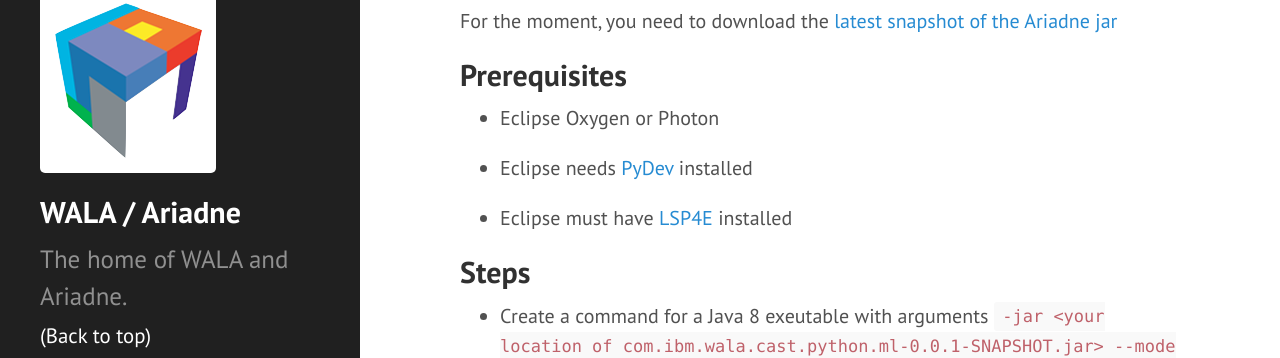
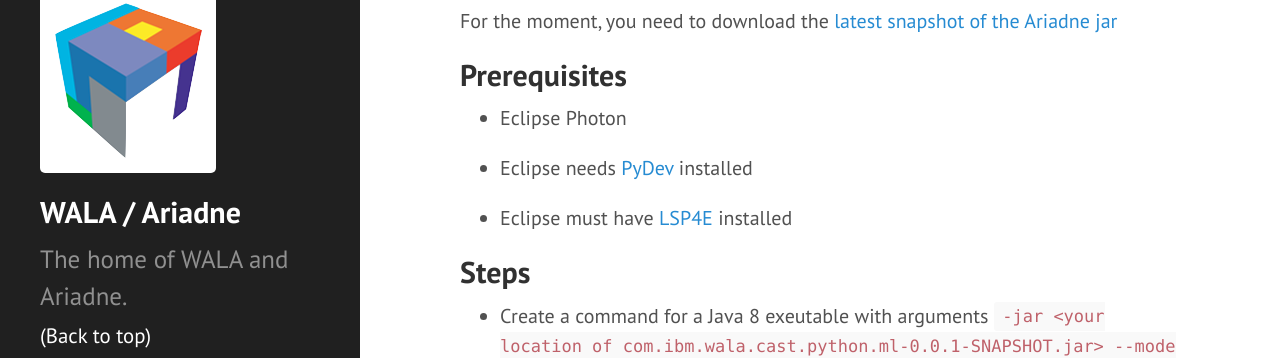
Before and after one commit to wala/wala.github.io, a Jekyll site: the page built from IDE/eclipse.md, in a window 1280 px wide. Shown: the part 192-550 px from the top of the page. Built offline with Jekyll 4.4.1, drawn with Linux system fonts in a browser that asks for light colours.

Commit message:
Eclipse works better with Photon

```diff
--- a/IDE/eclipse.md
+++ b/IDE/eclipse.md
@@ -7,7 +7,7 @@
 
 ## Prerequisites
 
-* Eclipse Oxygen or Photon
+* Eclipse Photon
 
 * Eclipse needs [PyDev](http://www.pydev.org/) installed
 
```
